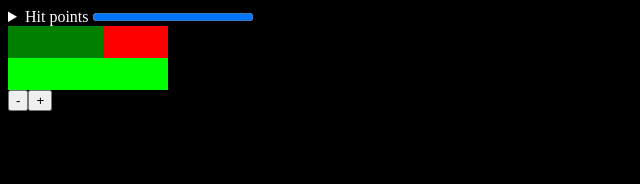
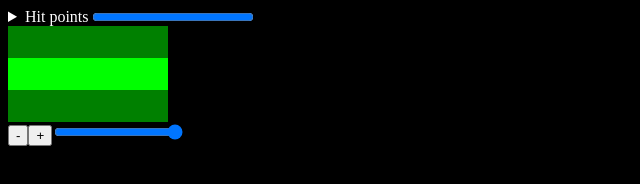
Before and after one commit to bc5g15/web-work, a plain HTML site: page bars/index.html in a window 1280 px wide. Shown: the whole page, without its empty margins (0-640 px from the left). Drawn offline with Linux system fonts and the light colour scheme.

Commit message:
Add new bar and slider

```diff
--- a/bars/index.html
+++ b/bars/index.html
@@ -6,6 +6,7 @@
             body {
                 color: white;
                 background-color: black;
+                --value: 100;
             }
 
             progress {
@@ -15,19 +16,20 @@
             .customProgress {
                 width: 10em;
                 height: 2em;
-                --value: 100%;
+                /* --value: 100%; */
                 /* background-color: red; */
                 display: flex;
+                --myVal: calc(var(--value) * 1%);
             }
 
             .progressDone {
-                width: var(--value);
+                width: var(--myVal);
                 background-color: green;
                 height:100%;
             }
 
             .progressRemains {
-                width: calc(100% - var(--value));
+                width: calc(100% - var(--myVal));
                 background-color: red;
                 height: 100%;
             }
@@ -35,17 +37,29 @@
             .pokeHealth {
                 width: 10em;
                 height: 2em;
-                --value: 100%;
+                --myVal: calc(var(--value) * 1%);
+                /* --value: 100%; */
             }
 
             .pokeBar {
                 height: 100%;
-                width: var(--value);
-                --red: calc(100% - var(--value));
+                width: var(--myVal);
+                --red: calc(100% - var(--myVal));
                 --blue: 0%;
+                /* --blue: calc(100% - abs(100% - var(--value))); */
                 --col: rgb(var(--red), var(--green), var(--blue));
-                --green: var(--value);
+                --green: var(--myVal);
                 background-color: var(--col, purple);
+            }
+
+            .hueBar {
+                height:100%;
+                width: calc(var(--value) * 1%);
+                /* --check: calc(1 * var(--value)); */
+                --safeVal: clamp(1, var(--value), 100);
+                background-color: green;
+                filter: hue-rotate(calc(-180deg * (1 - (var(--safeVal) / 100))));
+                /* transform: rotate(calc(45deg + var(--check))); */
             }
         </style>
     </head>
@@ -59,7 +73,7 @@
             <progress max='100' value='30'></progress>
         </details>
 
-        <div class='customProgress' style='--value:60%'>
+        <div class='customProgress'>
             <span class='progressDone'></span>
             <span class='progressRemains'></span>
         </div>
@@ -67,6 +81,10 @@
         <div id='healthbar' class='pokeHealth'>
             <div class='pokeBar'></div>
         </div>
+
+        <div class='pokeHealth'>
+            <div class='hueBar'></div>
+        </div>
     </body>
     <script src='index.js'></script>
 </html>
--- a/bars/index.js
+++ b/bars/index.js
@@ -1,22 +1,33 @@
-const bar = document.getElementById('healthbar');
 let value = 100
-// Create buttons
+// Value Controls
 {
     const increaseButton = document.createElement('button')
     increaseButton.innerText = '+'
     increaseButton.onclick = () => {
         value++
-        bar.style.setProperty('--value', `${value}%`)
+        document.body.style.setProperty('--value', `${value}%`)
     }
 
     const decreaseBtn = document.createElement('button')
     decreaseBtn.innerText='-'
     decreaseBtn.onclick = () => {
         value--
-        bar.style.setProperty('--value', `${value}%`)
+        document.body.style.setProperty('--value', `${value}%`)
+    }
+
+    const slider = document.createElement('input')
+    slider.type = 'range'
+    slider.min = 0
+    slider.max = 100
+    slider.step = 1
+    slider.value=100
+    slider.oninput = () => {
+        value = slider.value
+        document.body.style.setProperty('--value', `${value}`)
     }
 
     document.body.appendChild(decreaseBtn)
     document.body.appendChild(increaseButton)
+    document.body.appendChild(slider)
 
 }
```
